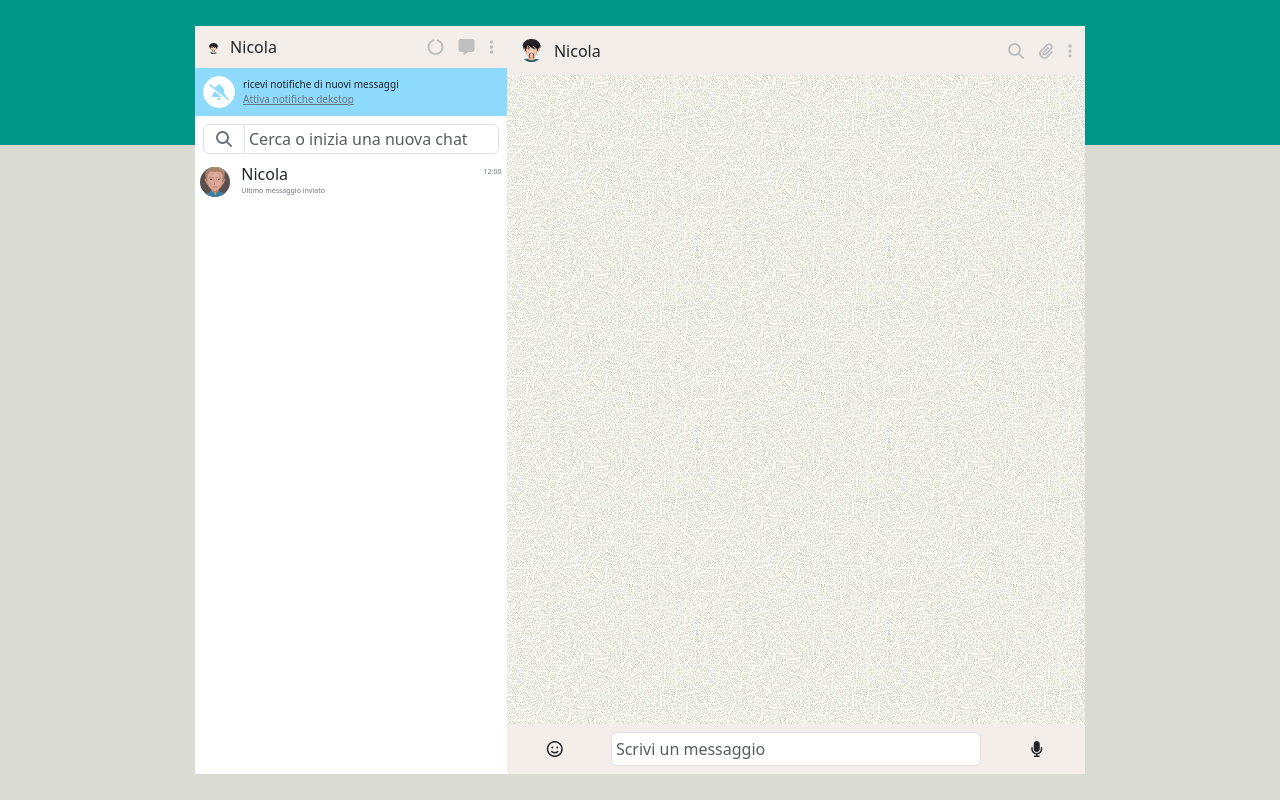
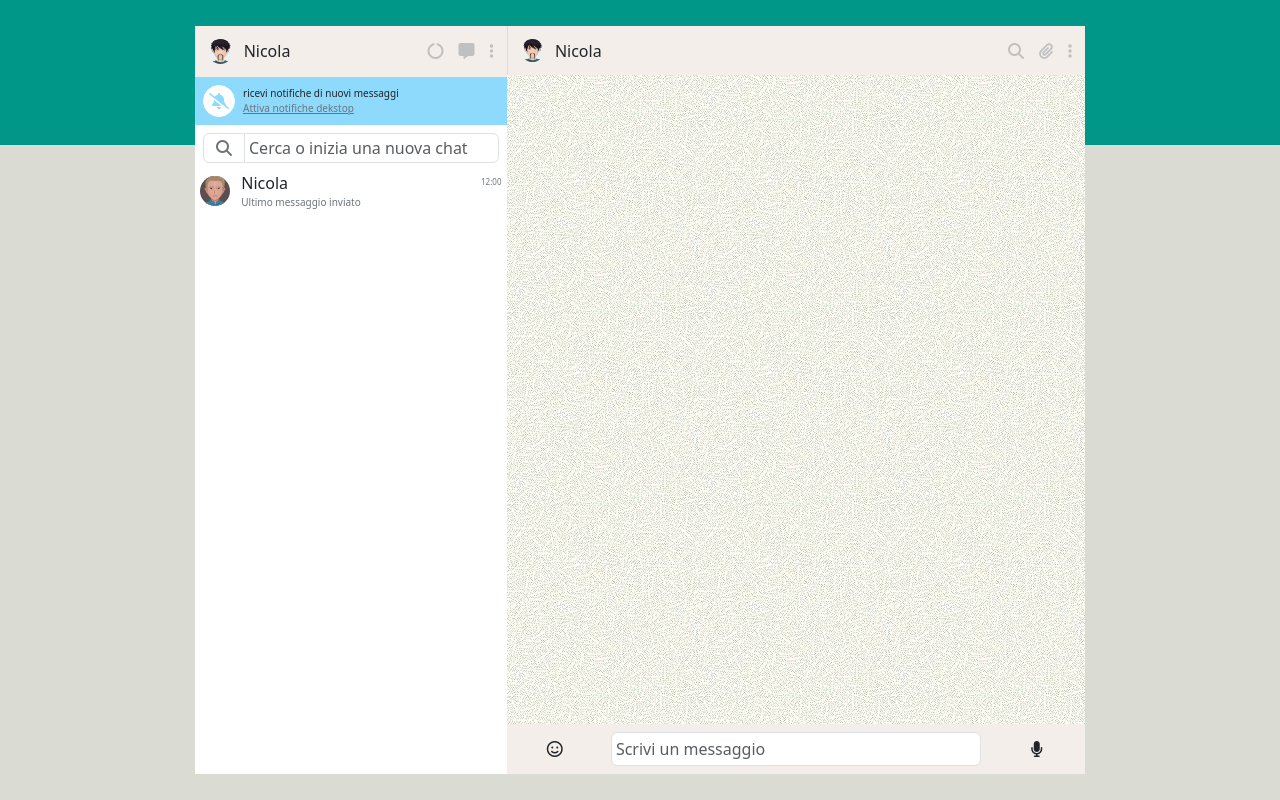
Before and after one commit to nicolaoo/vue-boolzapp, a plain HTML site: page index.html in a window 1280 px wide. Drawn offline with nearby package versions, Linux system fonts and the light colour scheme.

Commit message:
FIX profile user and font-size of last-message

```diff
--- a/index.html
+++ b/index.html
@@ -24,12 +24,11 @@
 
             <div class="main">
                 <div class="container app-container p-0">
-
                     <div class="sidebar">
                         <div class="header-side">
                             <div class="profile-user d-flex justify-content-between p-2">
                                 <div class="user col-3 d-flex align-items-center">
-                                    <figure class=" mb-0 ">
+                                    <figure class=" mb-0 col-4">
                                         <img class="avatar-user" src="./avatar/avatar.svg" alt="">
                                     </figure>
                                     <p class="ms-3 mb-0">
--- a/style.css
+++ b/style.css
@@ -35,6 +35,10 @@ img {
     left: 195px;
 }
 
+/***********
+    SIDEBAR
+*************/
+
 .sidebar{
     width: 35%;
     background-color: white;
@@ -43,27 +47,6 @@ img {
 
 .app-container{
     height: 100%;
-}
-
-.main-app{
-    background-color: var(--grey);
-    height: 100%;
-    width: calc(100% - 35%);
-    position: absolute;
-    top: 0;
-    right: 0;
-}
-
-.avatar-user {
-    border-radius: 50px;
-    margin: 5px;
-}
-
-.icon-side {
-    display: flex;
-    gap: 15px;
-    margin: 5px;
-    color: var(--dark_grey);
 }
 
 .bell-notice{
@@ -90,17 +73,44 @@ img {
 
 .last-message{
     margin-bottom: 0;
-    font-size: 7px;
+    font-size: 10px;
 }
 
 .time-contact{
-    font-size: 7px;
+    font-size: 8px;
     padding: 5px;
     font-weight: 500;
 }
 
 .contact-list {
     overflow-y: auto;
+}
+
+
+
+/**********
+  MAIN-APP
+***********/
+
+.main-app{
+    background-color: var(--grey);
+    height: 100%;
+    width: calc(100% - 35%);
+    position: absolute;
+    top: 0;
+    right: 0;
+}
+
+.avatar-user {
+    border-radius: 50px;
+    margin: 5px;
+}
+
+.icon-side {
+    display: flex;
+    gap: 15px;
+    margin: 5px;
+    color: var(--dark_grey);
 }
 
 .footer-app, .header-app, .profile-user{
@@ -110,3 +120,7 @@ img {
 .message-app{
     background-image: url("./avatar/sfondo_booleazz.jpg");
 }
+
+.header-app {
+    border-left: 1px solid var(--grey);
+}
```
